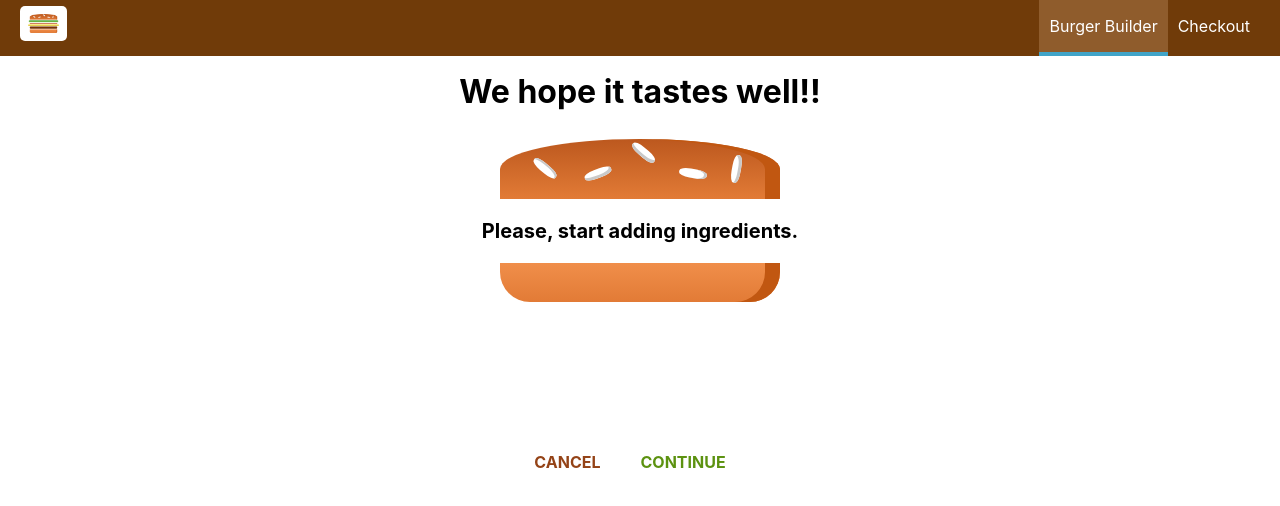
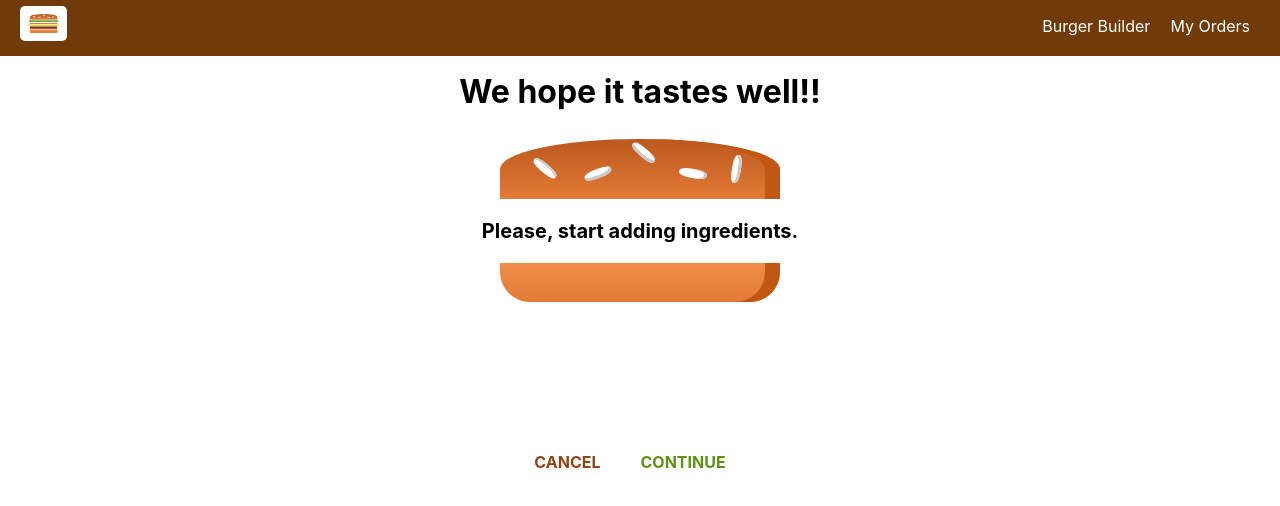
Before and after one commit to ankush953/burger-builder, a React (Create React App) app: page /checkout in a window 1280 px wide. Shown: the top 506 px of the page. Built offline with nearby package versions, Linux system fonts and the light colour scheme.

Commit message:
added Orders navigation

```diff
--- a/src/App.js
+++ b/src/App.js
@@ -3,14 +3,16 @@
 import Layout from "./hoc/Layout/Layout";
 import Checkout from "./containers/Checkout/Checkout";
 import { Route, Switch } from "react-router-dom";
+import Orders from "./containers/Orders/Orders";
 
 function App() {
   return (
     <div>
       <Layout>
         <Switch>
-        <Route path="/checkout" component={Checkout} />
-        <Route path="/" component={BurgerBuilder} />
+          <Route path="/checkout" component={Checkout} />
+          <Route path="/orders" component={Orders} />
+          <Route path="/" component={BurgerBuilder} />
         </Switch>
       </Layout>
     </div>
--- a/src/components/Navigation/NavigationItems/NavigationItem/NavigationItem.js
+++ b/src/components/Navigation/NavigationItems/NavigationItem/NavigationItem.js
@@ -1,11 +1,16 @@
 import React from "react";
 import classes from "./NavigationItem.module.css";
+import { NavLink } from "react-router-dom";
 
 const navigationItem = (props) => (
   <div className={classes.NavigationItem}>
-    <a href={props.link} className={props.active ? classes.active : null}>
+    <NavLink to={{
+      pathname: props.link
+    }}
+    exact={props.exact}
+    activeClassName={classes.active}>
       {props.children}
-    </a>
+    </NavLink>
   </div>
 );
 
--- a/src/components/Navigation/NavigationItems/NavigationItems.js
+++ b/src/components/Navigation/NavigationItems/NavigationItems.js
@@ -4,10 +4,10 @@
 
 const navigationItems = (props) => (
   <ul className={classes.NavigationItems}>
-    <NavigationItem link="/" active={true}>
+    <NavigationItem link="/" exact>
       Burger Builder
     </NavigationItem>
-    <NavigationItem link="/">Checkout</NavigationItem>
+    <NavigationItem link="/orders">My Orders</NavigationItem>
   </ul>
 );
 
--- /dev/null
+++ b/src/components/Order/Order.js
@@ -0,0 +1,19 @@
+import React from "react";
+import classes from "./Order.module.css";
+
+const order = (props) => {
+  let ingredients = "";
+  for (let ingredient in props.ingredients) {
+    ingredients += ingredient + "=" + props.ingredients[ingredient] + "\n";
+  }
+  return (
+    <div className={classes.Order}>
+      <p>{ingredients}</p>
+      <p>
+        Price: <strong>{props.price}</strong>
+      </p>
+    </div>
+  );
+};
+
+export default order;
--- /dev/null
+++ b/src/components/Order/Order.module.css
@@ -0,0 +1,8 @@
+.Order{
+    width: 100%;
+    border: 1px solid #eee;
+    box-shadow: 0 2px 3px #ccc;
+    padding: 10px;
+    margin: 10px auto;
+    box-sizing: border-box;
+}
--- /dev/null
+++ b/src/containers/Orders/Orders.js
@@ -0,0 +1,18 @@
+import React, { Component } from "react";
+import Order from "../../components/Order/Order";
+
+class Orders extends Component {
+  state = {
+    ingredients: {
+      salad: 1,
+      bacon: 1,
+      meat: 1,
+      cheese: 1,
+    },
+  };
+  render() {
+    return <Order ingredients={this.state.ingredients} price="45" />;
+  }
+}
+
+export default Orders;
```
